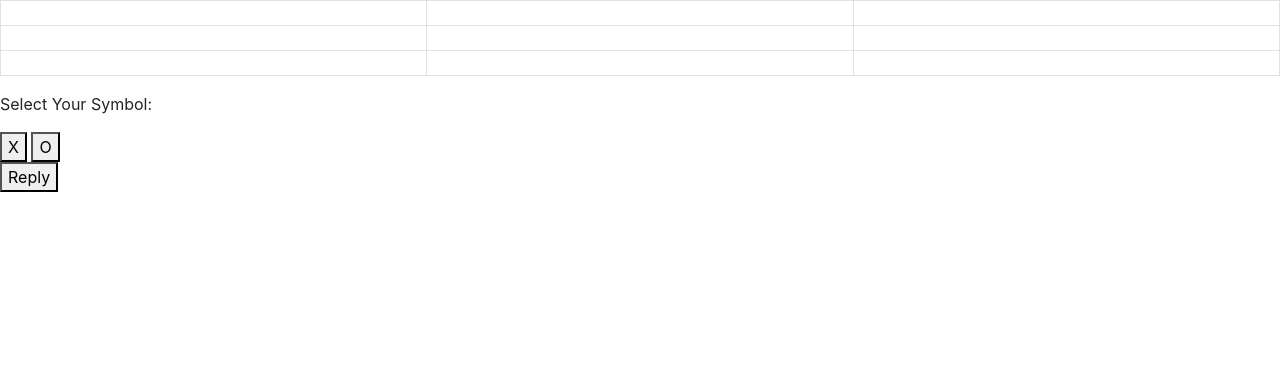
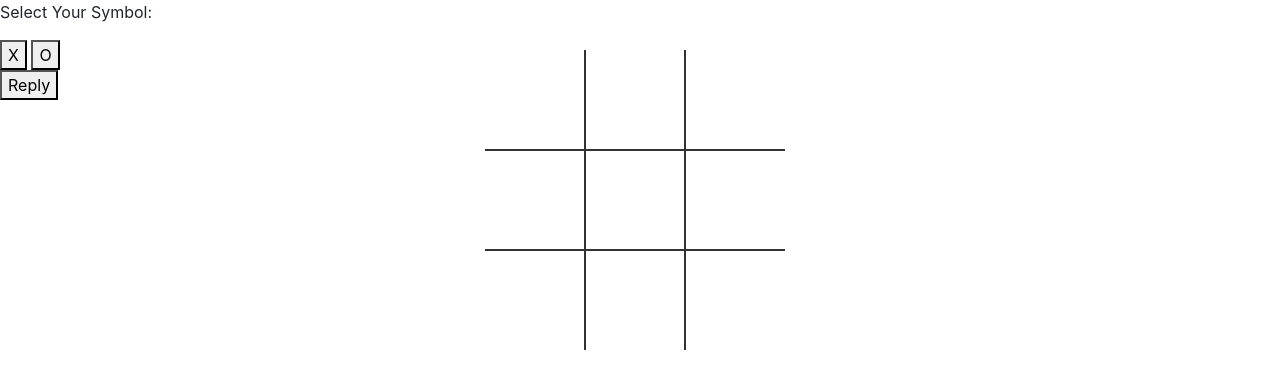
Before and after one commit to MSAChowdhury/TicTacToe, a plain HTML site: page index.html in a window 1280 px wide. Drawn offline with nearby package versions, Linux system fonts and the light colour scheme.

Commit message:
CSS file updated

```diff
--- a/index.html
+++ b/index.html
@@ -10,7 +10,7 @@
 <body>
 
 
-    <table class="table table-bordered">
+    <table>
         <tr>
             <td class="cell" id = "0"></td>
             <td class="cell" id = "1"></td>
--- a/style.css
+++ b/style.css
@@ -0,0 +1,34 @@
+td {
+    border: 2px solid #333333;
+    height: 100px;
+    width: 100px;
+    text-align: center;
+    vertical-align: middle;
+    font-family: cursive;
+    font-size: 70px;
+    cursor: pointer;
+}
+
+table {
+    border-collapse: collapse;
+    position: absolute;
+    left: 50%;
+    margin-left: -155px;
+    top: 50px;
+}
+
+table tr:first-child td {
+    border-top: 0;
+}
+
+table tr:last-child td {
+    border-bottom: 0;
+}
+
+table tr td:first-child {
+    border-left: 0;
+}
+
+table tr td:last-child {
+    border-right: 0;
+}
```
